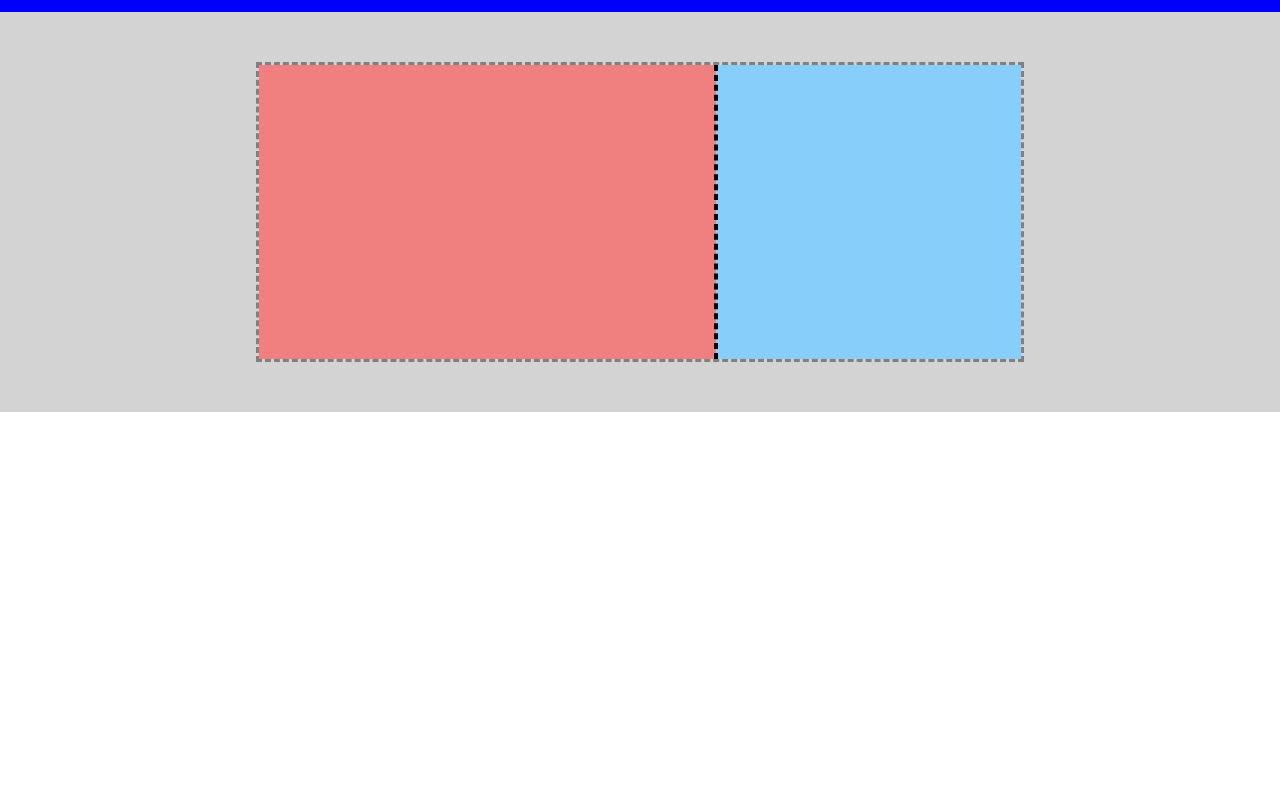
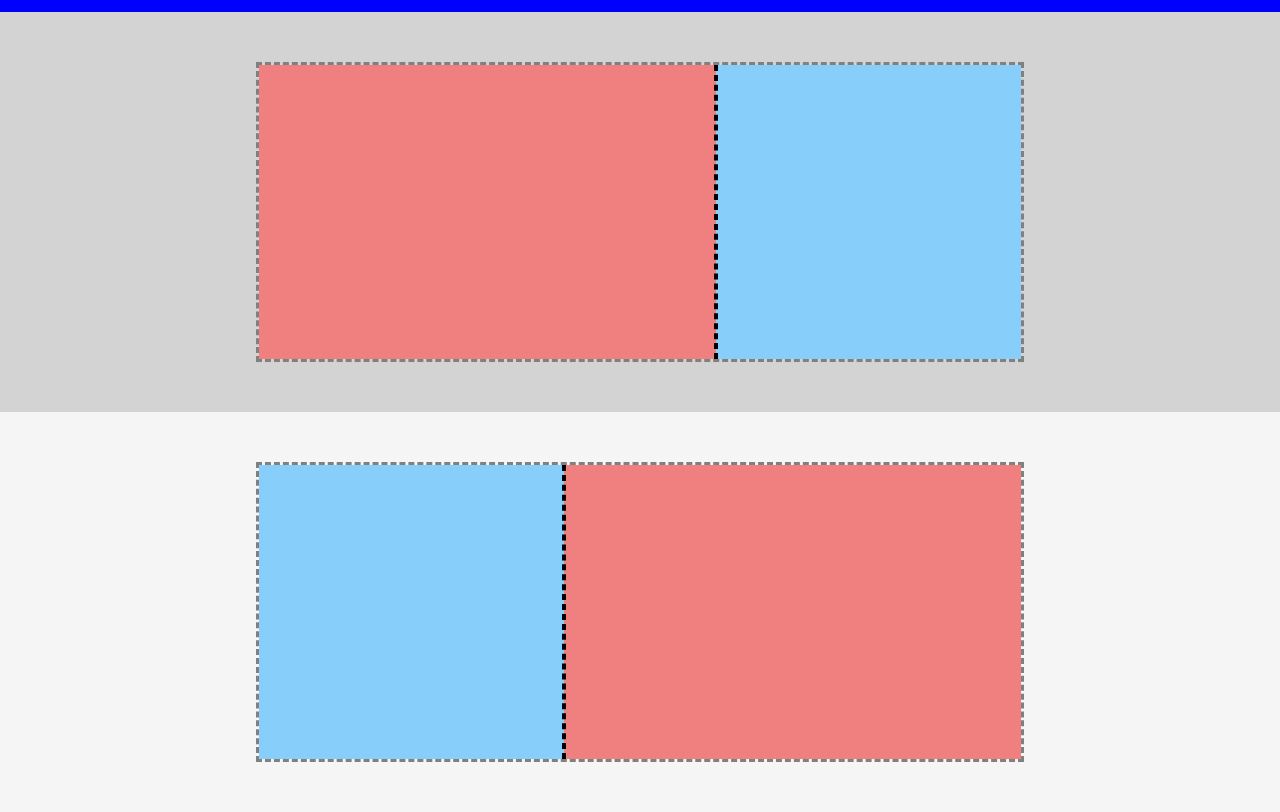
Before and after one commit to matteocenci/htmlcss-struttura-discord, a plain HTML site: page index.html in a window 1280 px wide. Shown: the part 458-1270 px from the top of the page. Before the commit the page ends 870 px from the top, so only its background shows below. Drawn offline with Linux system fonts and the light colour scheme.

Commit message:
feat: third box content

```diff
--- a/css/style.css
+++ b/css/style.css
@@ -103,4 +103,33 @@
 
     background-color: #87cefa;
 }
+
+.third-block{
+    width: 100%;
+    height: 400px;
+    display: flex;
+    justify-content: center;
+    align-items: center;
+
+    background-color: whitesmoke;
+}
+
+.third-box{
+    width: 40%;
+    border-right: 2px dashed #000000;
+
+
+    background-color: #87cefa;
+}
+
+.fourth-box{
+    width: 60%;
+    border-left: 2px dashed #000000;
+
+
+
+    background-color: #f08080;
+}
+
+
 /* /Main */
--- a/index.html
+++ b/index.html
@@ -32,7 +32,10 @@
 
             </div>
         </div>
+        <!-- /First Block -->
 
+
+        <!-- Second Block -->
         <div class="second-block">
             <div class="second-content">
                 <div class="first-box">
@@ -43,6 +46,21 @@
                 </div>
             </div>
         </div>
+        <!-- /Second Block -->
+
+        <!-- Third Block -->
+        <div class="third-block">
+            <div class="second-content">
+                <div class="third-box">
+
+                </div>
+                <div class="fourth-box">
+
+                </div>
+            </div>
+        </div>
+        <!-- /Third Block -->
+
 
 
 
```
